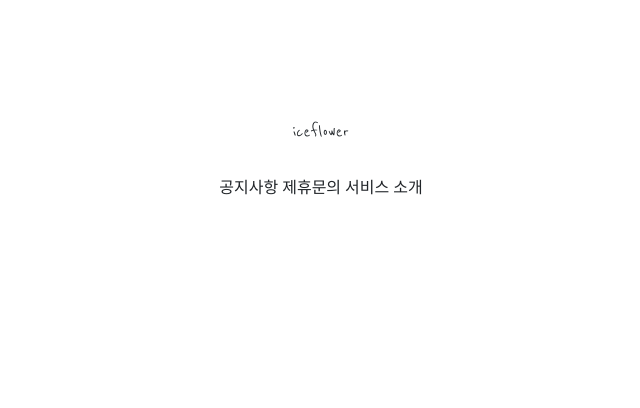
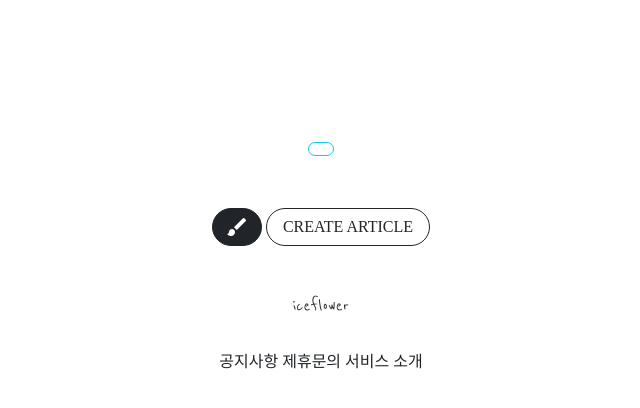
Before and after one commit to hyoung2/2_hihi, a Django app: template projectapp/templates/projectapp/detail.html in a window 1280 px wide. Shown: the part 272-680 px from the top of the page, without its empty margins (319-959 px from the left). Run offline with Django 3.2, Linux system fonts and the light colour scheme; the template is opened without the code that fills it, so the values that code supplies are empty; parts of the project's set-up code (start-up, migrations or seed data) failed here and were passed over; some libraries are stand-ins or nearby versions; some web fonts are replaced.

Commit message:
8.18 commit 3

```diff
--- a/projectapp/templates/projectapp/detail.html
+++ b/projectapp/templates/projectapp/detail.html
@@ -15,5 +15,9 @@
         </div>
     </div>
 
+    <div>
+        {% include 'snippets/list_fragment.html' with article_list=object_list %}
+    </div>
+
 
 {% endblock %}
--- /dev/null
+++ b/templates/snippets/list_fragment.html
@@ -0,0 +1,56 @@
+
+{% load static %}
+
+    <style>
+        .container {
+            padding: 0;
+            margin: 0 auto;
+        }
+        .container div {
+          width: 45%;
+            max-width: 250px;
+          background-color: rgba(162, 253, 250, 0.12);
+          display: flex;
+          justify-content: center;
+          align-items: center;
+          border-radius: 1rem;
+            flex-direction: column;
+            box-shadow: 0 0 0.5rem rgba(129, 175, 255, 0.6);
+        }
+
+        .container img {
+            width: 100%;
+            border-radius: 1rem;
+        }
+
+    </style>
+
+    <div class="container my-4">
+
+        {% for article in article_list %}
+
+            <div >
+                <a href="{% url 'articleapp:detail' pk=article.pk %}">
+                    <img src="{{ article.image.url }}" alt="">
+                </a>
+                <span class="my-2 NP">{{ article.title }}</span>
+            </div>
+
+        {% endfor %}
+
+    </div>
+
+    <script src="{% static 'js/magicgrid.js' %}"></script>
+
+    {% include  'snippets/pagination.html' %}
+
+    <div class="text-center my-5">
+        <a href="{% url 'articleapp:create' %}"
+         class="btn btn-dark rounded-pill material-icons">
+            brush
+        </a>
+        <a href="{% url 'articleapp:create' %}"
+         class="btn btn-outline-dark rounded-pill px-3">
+            CREATE ARTICLE
+        </a>
+    </div>
```
Also changed, not shown: projectapp/views.py (+10 -1 lines).
